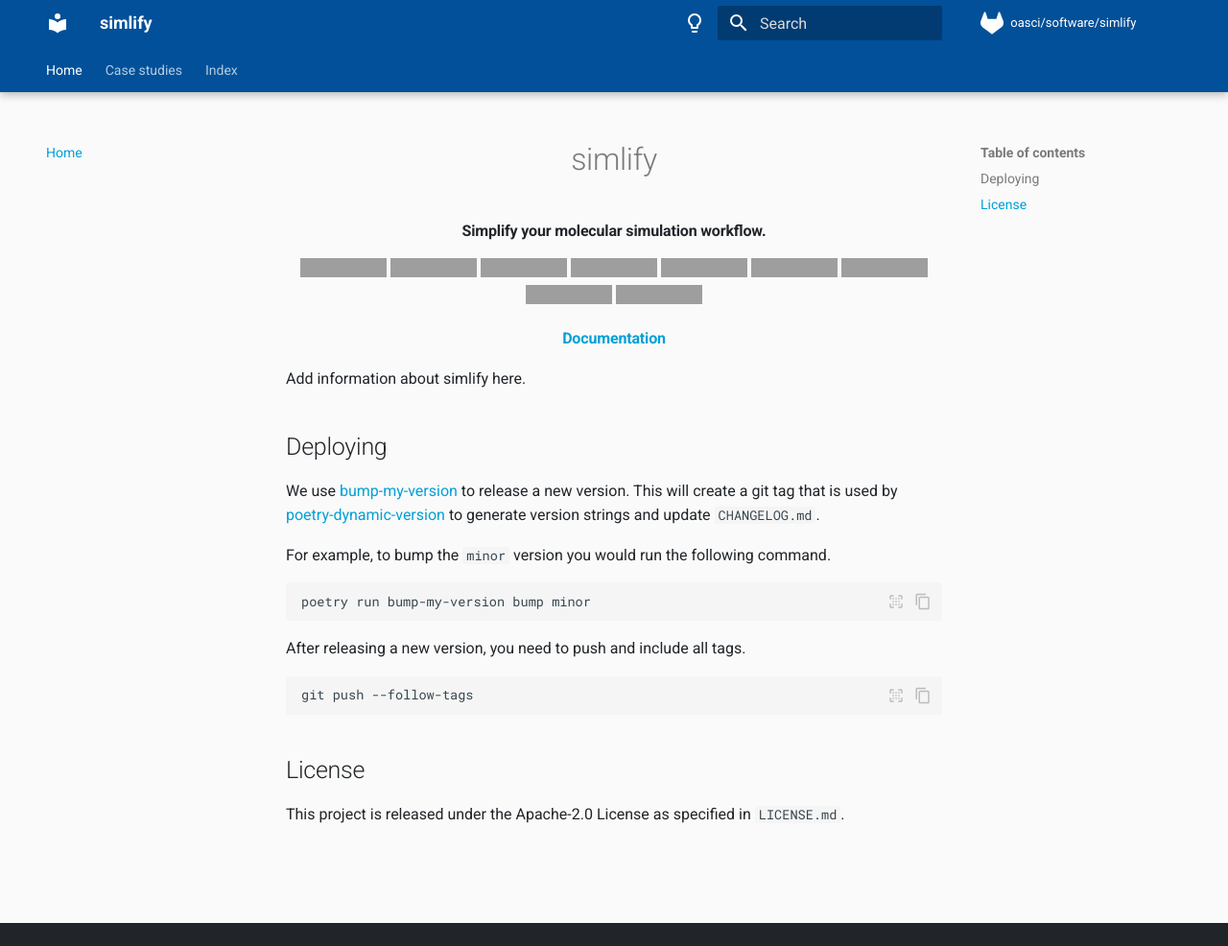
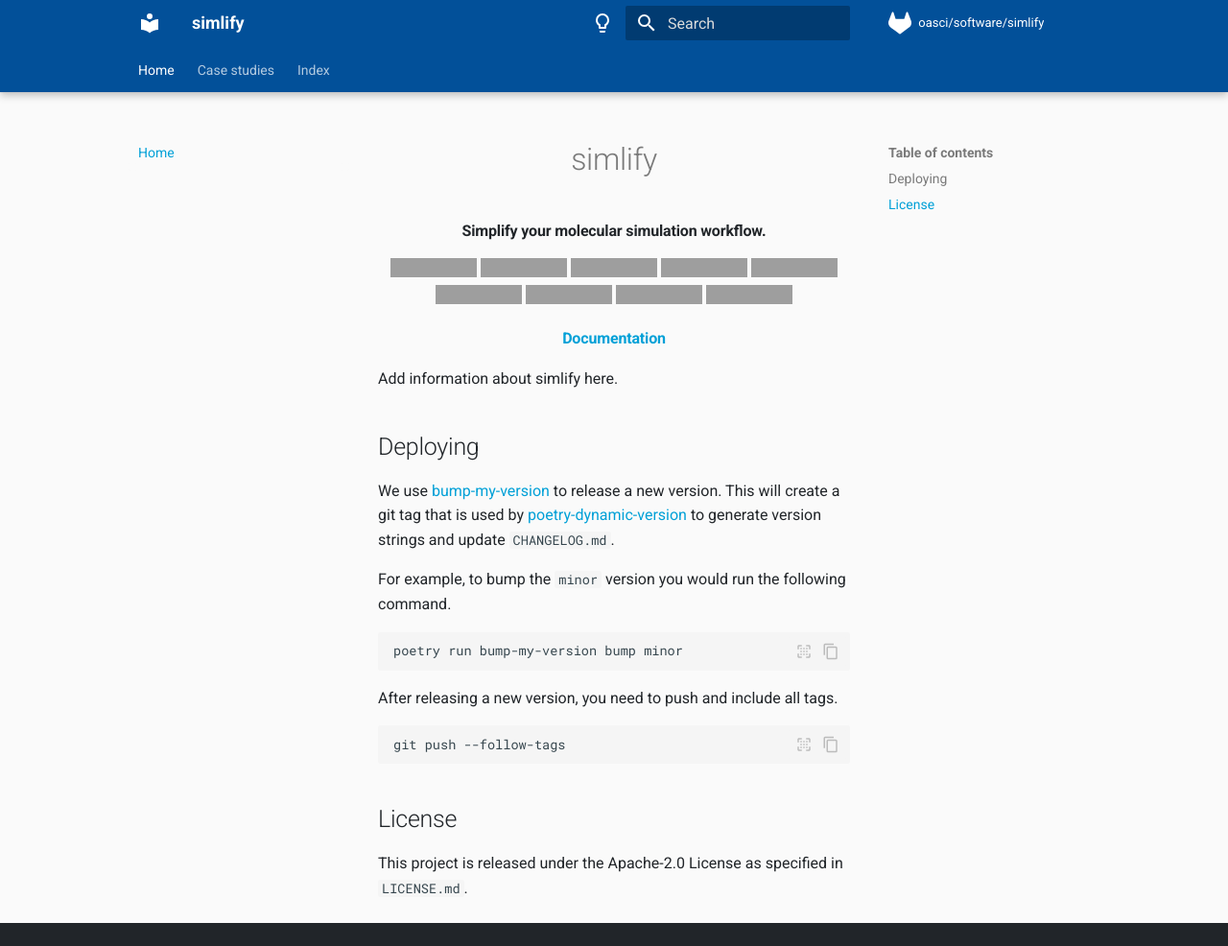
Before and after one commit to scienting/simlify, an MkDocs documentation site: the page built from docs/index.md, in a window 1280 px wide and 986 px high. Shown: the whole window at 96% size. Built offline with MkDocs 1.6.1 and Material for MkDocs 9.7.7, drawn with Linux system fonts in a browser that asks for light colours; comment, search, counter and statistics services are not loaded; grey boxes are pictures that could not be loaded.

Commit message:
docs: update style

```diff
--- a/docs/css/base.css
+++ b/docs/css/base.css
@@ -1,5 +1,5 @@
 
-/*Make the content wider and relative to window size.*/
+/* Make the content wider and relative to window size. */
 .md-grid {
-    max-width: 95%
+    max-width: 80%
 }
--- a/docs/css/mkdocstrings.css
+++ b/docs/css/mkdocstrings.css
@@ -1,7 +1,7 @@
 /*Indentation.*/
 div.doc-contents:not(.first) {
-    padding-left: 25px;
-    border-left: .05rem solid var(--md-typeset-table-color);
+    padding-left: 35px; /*25px is the default*/
+    border-left: .15rem solid #ededed;
 }
 
 /*Mark external links as such. */
--- /dev/null
+++ b/docs/js/mathjax.js
@@ -0,0 +1,16 @@
+window.MathJax = {
+    tex: {
+      inlineMath: [["\\(", "\\)"]],
+      displayMath: [["\\[", "\\]"]],
+      processEscapes: true,
+      processEnvironments: true
+    },
+    options: {
+      ignoreHtmlClass: ".*|",
+      processHtmlClass: "arithmatex"
+    }
+  };
+
+  document$.subscribe(() => {
+    MathJax.typesetPromise()
+  })
--- a/mkdocs.yml
+++ b/mkdocs.yml
@@ -6,7 +6,6 @@ site_author: OASCI
 # Git host
 repo_name: oasci/software/simlify
 repo_url: https://gitlab.com/oasci/software/simlify
-edit_uri: -/edit/main/study
 
 # https://squidfunk.github.io/mkdocs-material/
 theme:
@@ -35,9 +34,6 @@ theme:
     - content.code.annotate
     - content.code.copy
     - content.code.select
-    - navigation.instant
-    - navigation.instant.prefetch
-    - navigation.instant.progress
     - navigation.tabs
     - navigation.tabs.sticky
     - navigation.tracking
@@ -68,12 +64,21 @@ plugins:
           options:
             annotations_path: brief
             docstring_style: google
-            docstring_section_style: list
+            docstring_section_style: spacy
             show_if_no_docstring: true
             show_docstring_yields: true
             show_docstring_examples: true
             show_docstring_raises: true
             show_root_toc_entry: true
+            show_root_full_path: true
+            show_object_full_path: false
+            show_symbol_type_heading: true
+            show_symbol_type_toc: true
+            show_root_members_full_path: true
+            show_source: false
+            merge_init_into_class: true
+            line_length: 88
+            show_root_heading: false
   - awesome-pages:
         collapse_single_pages: true
         strict: false
@@ -83,6 +88,9 @@ plugins:
 
 extra:
   generator: false
+  analytics:
+    provider: plausible
+    domain: simlify.oasci.org
 
 extra_css:
   - css/base.css
@@ -90,7 +98,7 @@ extra_css:
   - css/mkdocstrings.css
 
 extra_javascript:
-  - javascripts/mathjax.js
+  - js/mathjax.js
   - https://polyfill.io/v3/polyfill.min.js?features=es6
   - https://cdn.jsdelivr.net/npm/mathjax@3/es5/tex-mml-chtml.js
 
```
